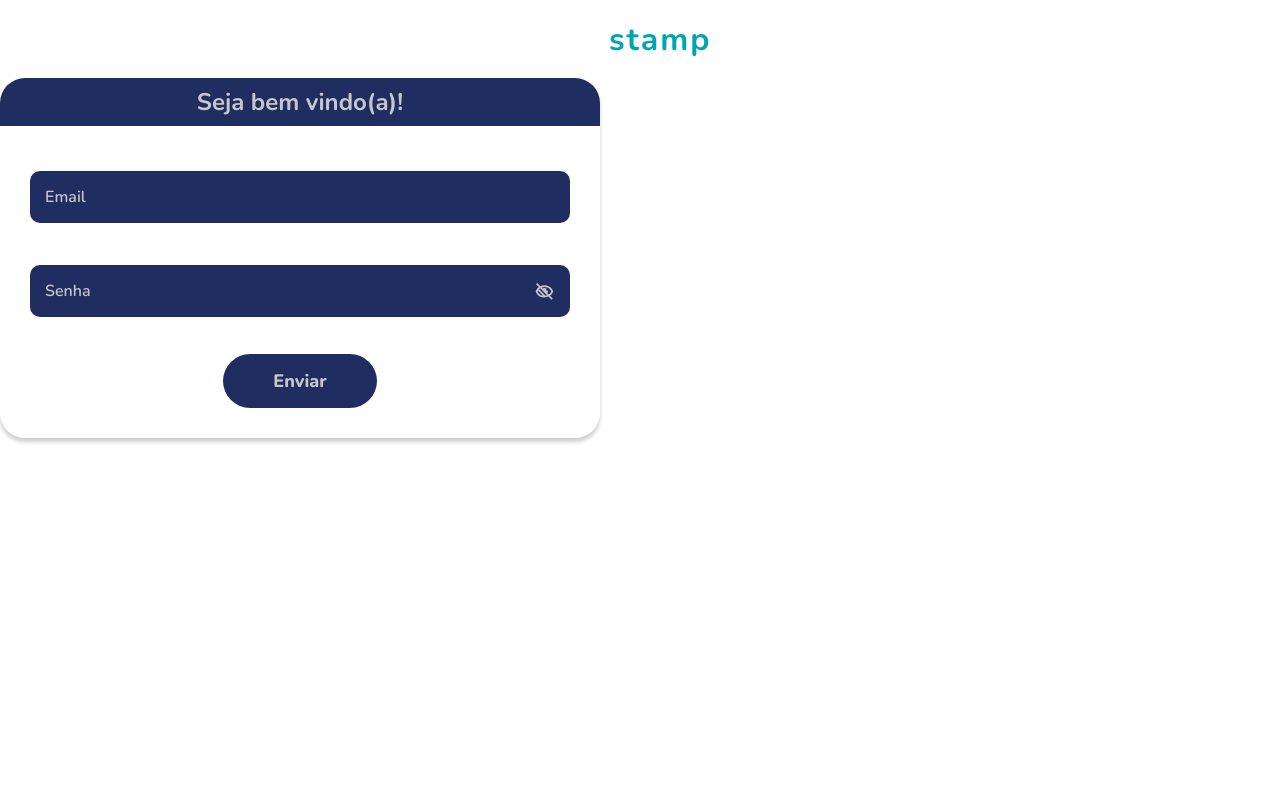
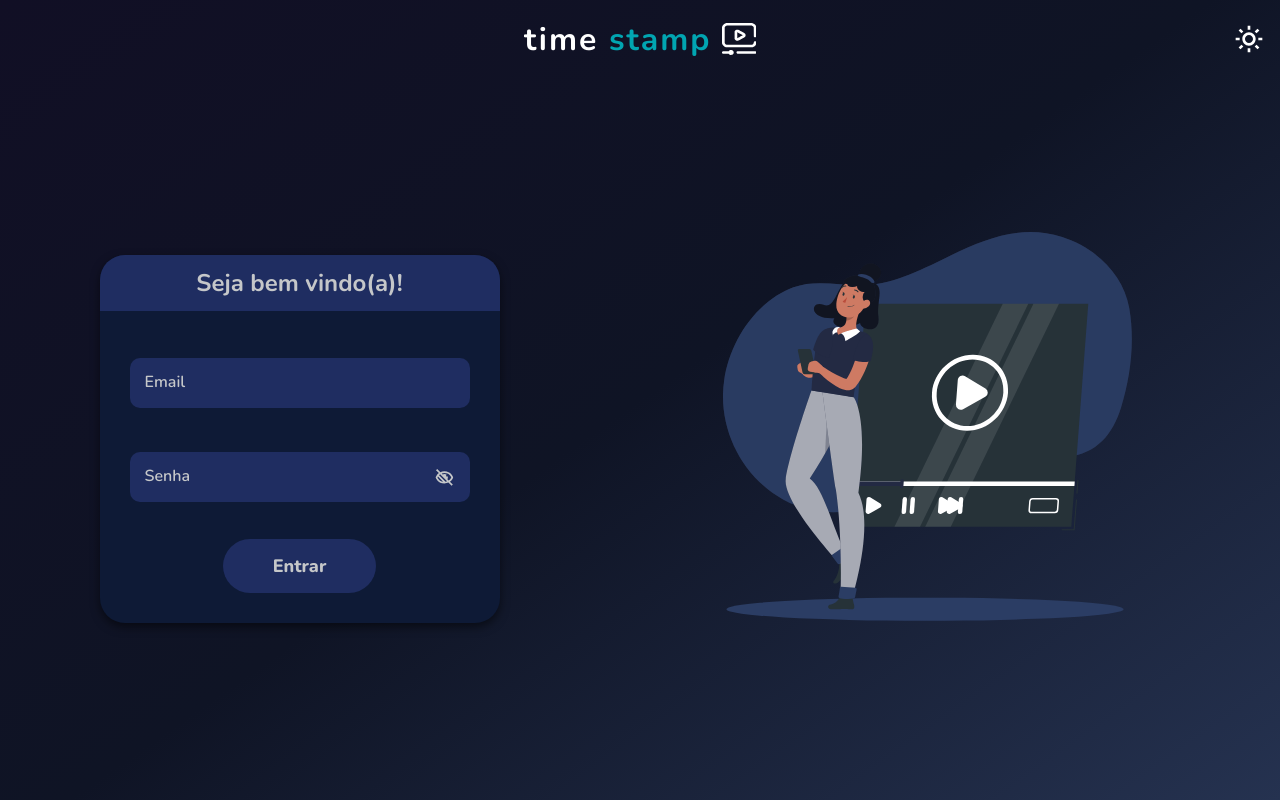
Before and after one commit to forgeTTimeTEAM/timestamp, a Next.js app: page / in a window 1280 px wide. Built offline with nearby package versions, Linux system fonts and the light colour scheme.

Commit message:
feat: login page done

```diff
--- a/components/FormFields/Input/styles.ts
+++ b/components/FormFields/Input/styles.ts
@@ -10,7 +10,7 @@ interface IStyledContainer {
 }
 
 const StyledContainer = styled.div<IStyledContainer>`
-  height: calc(
+  min-height: calc(
     1rem + 32px
       ${({ hasLabel, hasError }) => {
         let height = hasLabel ? " + 1rem + 3px" : "";
@@ -24,7 +24,9 @@ const StyledContainer = styled.div<IStyledContainer>`
     position: relative;
     align-items: flex-end;
 
-    height: calc(1rem + 32px ${({ hasLabel }) => hasLabel && " + 1rem + 3px"});
+    min-height: calc(
+      1rem + 32px ${({ hasLabel }) => hasLabel && " + 1rem + 3px"}
+    );
 
     label {
       font-weight: 600;
@@ -71,6 +73,7 @@ const StyledContainer = styled.div<IStyledContainer>`
         background-color: transparent;
 
         font-size: 1rem;
+        font-family: "Inter";
 
         & + * {
           position: absolute;
@@ -92,7 +95,8 @@ const StyledContainer = styled.div<IStyledContainer>`
   }
 
   .errorContainer {
-    color: red;
+    color: ${({ theme }) => theme.error};
+    padding-left: 6px;
   }
 `;
 
--- a/components/FormFields/LoginForm/index.tsx
+++ b/components/FormFields/LoginForm/index.tsx
@@ -39,7 +39,7 @@ function LoginForm() {
             </button>
           </InputField>
         </div>
-        <button type="submit">Enviar</button>
+        <button type="submit">Entrar</button>
       </StyledForm>
     </FormProvider>
   );
--- a/pages/dashboard.tsx
+++ b/pages/dashboard.tsx
@@ -2,17 +2,17 @@ import Header from "../components/Header";
 import SearchResultsContainer from "../components/SearchResultsContainer";
 import SprintsSection from "../components/SprintsSection";
 
-import { DashboardContainer, MainContainer } from "../styles/dashboard/styles";
+import { MainContainer } from "../styles/dashboard/styles";
 
 function Dashboard() {
   return (
-    <DashboardContainer>
+    <>
       <Header dashboard />
       <MainContainer>
         <SprintsSection />
         <SearchResultsContainer />
       </MainContainer>
-    </DashboardContainer>
+    </>
   );
 }
 
--- a/pages/index.tsx
+++ b/pages/index.tsx
@@ -3,6 +3,7 @@ import Head from "next/head";
 import LoginForm from "../components/FormFields/LoginForm";
 
 import Header from "../components/Header";
+import Intro from "../public/intro.svg";
 import { StyledLoginPage } from "../styles/loginPage";
 
 const Home: NextPage = () => {
@@ -14,10 +15,15 @@ const Home: NextPage = () => {
         <link rel="icon" href="/favicon.ico" />
       </Head>
       <Header />
-      <main>
-        <h3>Seja bem vindo(a)!</h3>
-        <LoginForm />
-      </main>
+      <section>
+        <main>
+          <h3>Seja bem vindo(a)!</h3>
+          <LoginForm />
+        </main>
+        <aside>
+          <Intro />
+        </aside>
+      </section>
     </StyledLoginPage>
   );
 };
--- a/styles/global.ts
+++ b/styles/global.ts
@@ -1,6 +1,11 @@
 import { createGlobalStyle } from "styled-components";
+import { ITheme } from "./theme/interface";
 
-export default createGlobalStyle`
+interface IGlobalProps {
+  theme: ITheme;
+}
+
+export default createGlobalStyle<IGlobalProps>`
 html, body, div, span, applet, object, iframe,
 h1, h2, h3, h4, h5, h6, p, blockquote, pre,
 a, abbr, acronym, address, big, cite, code,
@@ -50,4 +55,13 @@ table {
 button {
     cursor: pointer;
 }
+
+body {
+    background: linear-gradient(
+    ${({ theme }) => theme.dashboard.deg},
+    ${({ theme }) => theme.dashboard.linear3},
+    ${({ theme }) => theme.dashboard.linear2},
+    ${({ theme }) => theme.dashboard.linear1}
+  );
+}
 `;
--- a/styles/loginPage.ts
+++ b/styles/loginPage.ts
@@ -1,23 +1,85 @@
-import styled from "styled-components";
+import styled, { keyframes } from "styled-components";
 import { ITheme } from "./theme/interface";
 
 interface IStyledLoginPageProps {
   theme: ITheme;
 }
 
-const StyledLoginPage = styled.div`
+const slideDown = keyframes`
+  0% {
+    opacity: 0;
+    transform: translateY(-40px);
+  }
+  100% {
+    opacity: 1;
+    transform: translateY(0);
+  }
+`;
+const wind = keyframes`
+  0% {
+    transform: rotate(0deg);
+  }
+  25% {
+    transform: rotate(2deg);
+  }
+  75% {
+    transform: rotate(-3deg);
+  }
+`;
+const fadeIn = keyframes`
+  0% {
+    opacity: 0;
+  }
+  100% {
+    opacity: 1;
+  }
+`;
+const slideUp = keyframes`
+  0% {
+    opacity: 0;
+    transform: translateY(30px);
+  }
+  100% {
+    opacity: 1;
+    transform: inherit;
+  }
+`;
+
+const StyledLoginPage = styled.div<IStyledLoginPageProps>`
   color: #c5c7c9;
+  min-height: 100vh;
+  display: flex;
+  flex-direction: column;
+
+  header {
+    width: 100%;
+  }
+
+  & > section {
+    flex: 1;
+    height: 100vh;
+
+    display: flex;
+    align-items: center;
+    justify-content: space-between;
+    padding: 15px;
 
     main {
+      background-color: ${({ theme }) => theme.form.container};
+      flex: 1;
+
       width: 100%;
-    max-width: 600px;
+      max-width: 400px;
+      height: max-content;
+      margin: 0 auto;
+
       border-radius: 25px;
       overflow: hidden;
-    box-shadow: 0px 4px 4px rgba(0, 0, 0, 0.2);
+      box-shadow: 0px 4px 10px 0px rgba(0, 0, 0, 0.5);
 
       h3 {
         background-color: ${({ theme }) => theme.form.bg_input};
-      height: 3rem;
+        height: 3.5rem;
 
         display: flex;
         align-items: center;
@@ -31,6 +93,42 @@ const StyledLoginPage = styled.div`
         padding: 30px;
       }
     }
+
+    aside {
+      color: ${({ theme }) => theme.fill};
+      display: none;
+      margin: auto;
+      width: 100%;
+      max-width: 40vw;
+
+      @media (min-width: 769px) {
+        display: initial;
+      }
+
+      svg:not(.intro_svg__animated) .intro_svg__animable {
+        opacity: 0;
+      }
+      svg.intro_svg__animated .intro_svg__background {
+        animation: 1s 1 forwards cubic-bezier(0.36, -0.01, 0.5, 1.38)
+            ${slideDown},
+          1.5s Infinite linear ${wind};
+        animation-delay: 0s, 1s;
+      }
+      svg.intro_svg__animated .intro_svg__shadow {
+        animation: 1s 1 forwards cubic-bezier(0.36, -0.01, 0.5, 1.38) ${fadeIn};
+        animation-delay: 0s;
+      }
+      svg.intro_svg__animated .intro_svg__video {
+        animation: 1s 1 forwards cubic-bezier(0.36, -0.01, 0.5, 1.38) ${slideUp},
+          1.5s Infinite linear ${wind};
+        animation-delay: 0s, 1s;
+      }
+      svg.intro_svg__animated .intro_svg__character {
+        animation: 1s 1 forwards cubic-bezier(0.36, -0.01, 0.5, 1.38) ${fadeIn};
+        animation-delay: 0s;
+      }
+    }
+  }
 `;
 
 export { StyledLoginPage };
--- a/styles/theme/index.ts
+++ b/styles/theme/index.ts
@@ -12,9 +12,11 @@ export const light: ITheme = {
   fill: "#407BFF",
   fillHeader: "#222",
   transparent_gray: "rgba( 0 , 0 , 0  , 0.25) ",
+  error: "#D00000",
 
   form: {
-    bg_input: "rgb(35, 42, 67)",
+    bg_input: "#203D80",
+    container: "#adbcde",
   },
 
   dashboard: {
@@ -49,9 +51,11 @@ export const dark: ITheme = {
   fill: "#2B3D64",
   fillHeader: "#fff",
   transparent_gray: "rgba( 0 , 0 , 0  , 0.25) ",
+  error: "#ff6961",
 
   form: {
     bg_input: "rgb(31, 45, 97)",
+    container: "#0e1a36",
   },
 
   dashboard: {
--- a/styles/theme/interface.ts
+++ b/styles/theme/interface.ts
@@ -8,6 +8,10 @@ export interface ITheme {
   fill: string;
   fillHeader: string;
   transparent_gray: string;
+
+  form: {
+    bg_input: string;
+  };
 
   dashboard: {
     deg: string;
```
Also changed, not shown: styles/dashboard/styles.ts (+1 -12 lines), public/intro.svg (added). Lines whose indentation alone changed are shown as unchanged.
